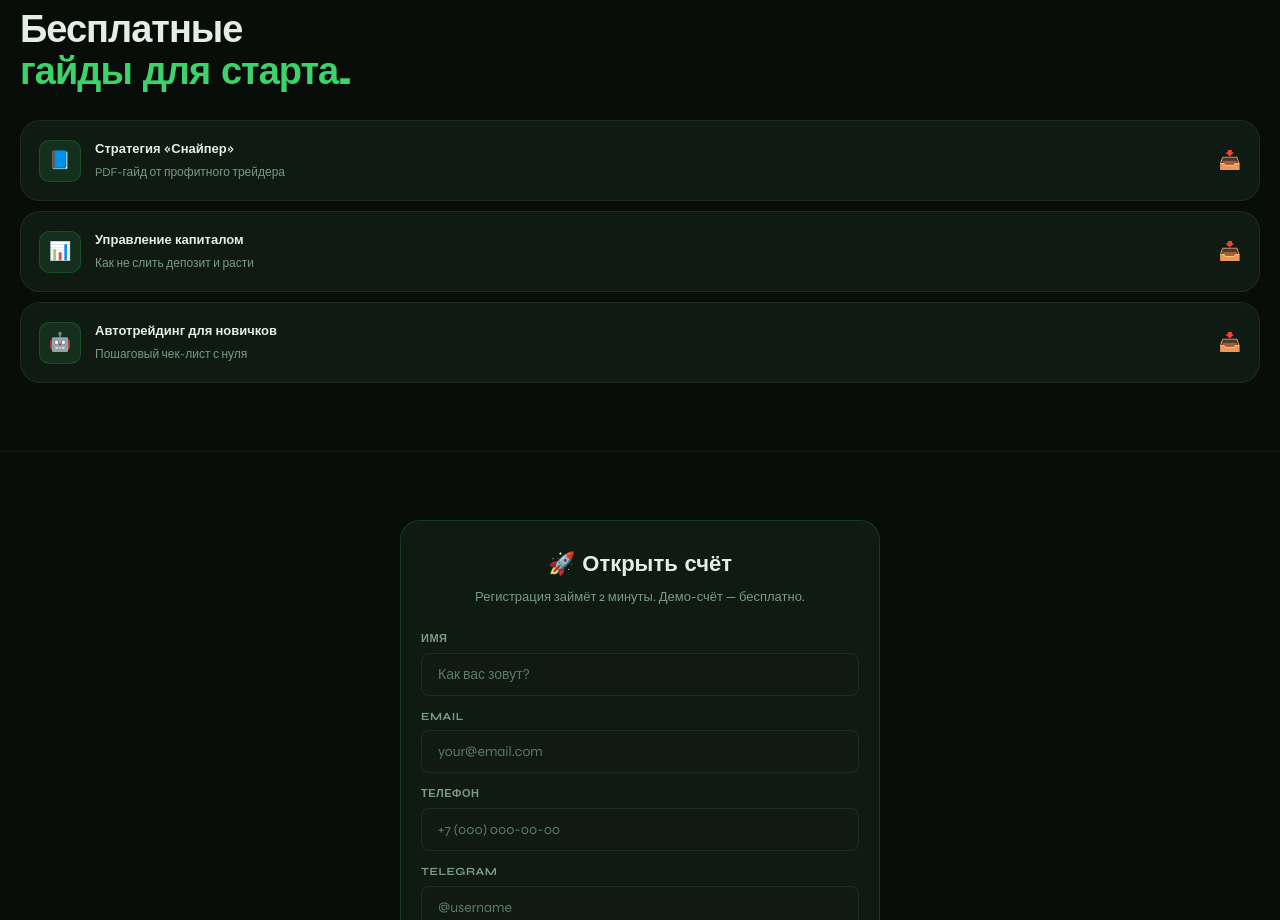
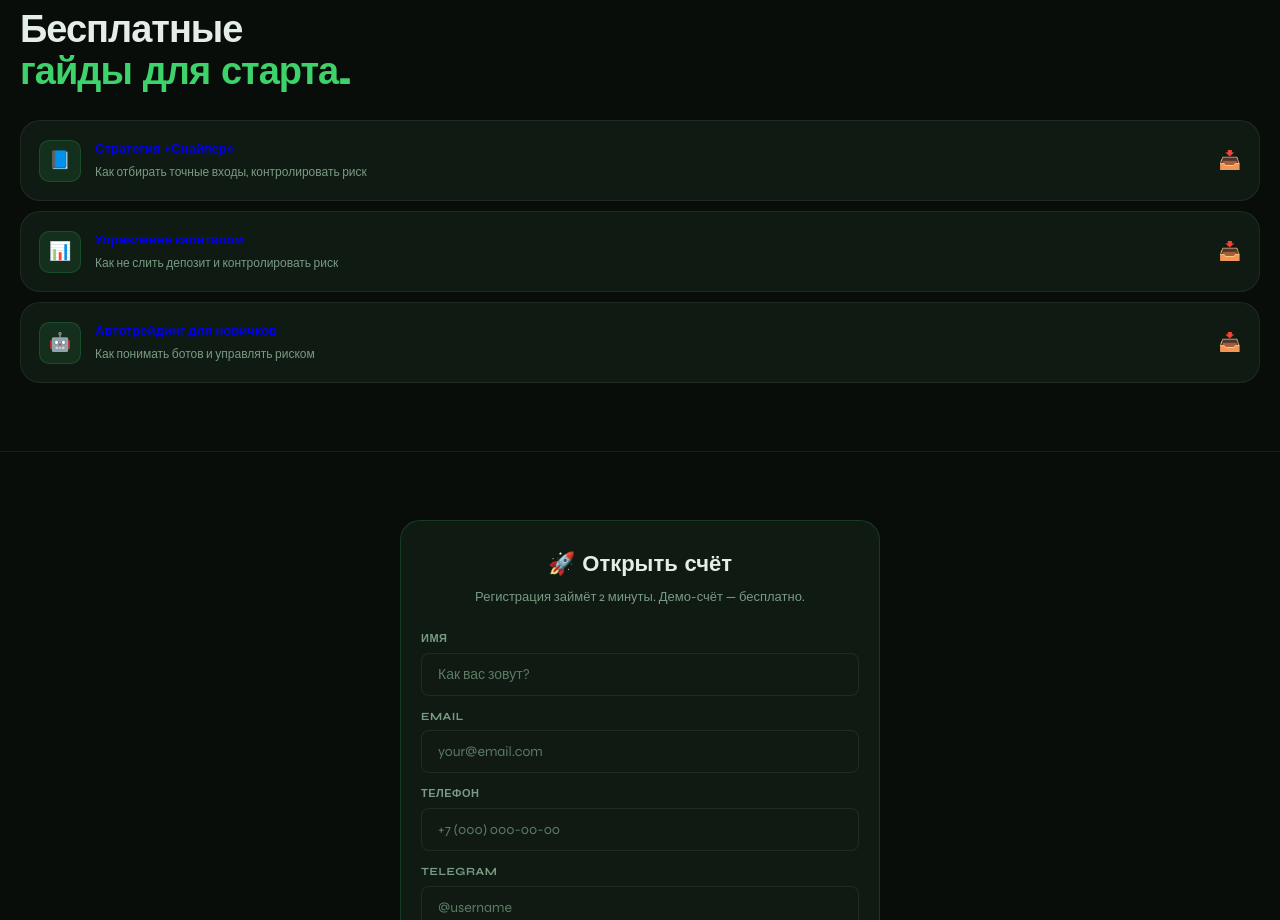
Before and after one commit to dzbIGa/fund4next, a plain HTML site: page index.html in a window 1280 px wide. Shown: the part 8260-9180 px from the top of the page. Drawn offline with Linux system fonts and the light colour scheme.

Commit message:
index.html

```diff
--- a/index.html
+++ b/index.html
@@ -420,10 +420,45 @@ h1{animation:fadeUp .6s .1s ease both}
   <p class="s-label">Обучение</p>
   <h2 class="s-title">Бесплатные<br><span>гайды для старта.</span></h2>
   <div class="guides-grid">
-    <div class="guide-card" data-guide="sniper"><div class="guide-ico">📘</div><div class="guide-info"><h3>Стратегия «Снайпер»</h3><p>PDF-гайд от профитного трейдера</p></div><div class="guide-dl">📥</div></div>
-    <div class="guide-card" data-guide="mm"><div class="guide-ico">📊</div><div class="guide-info"><h3>Управление капиталом</h3><p>Как не слить депозит и расти</p></div><div class="guide-dl">📥</div></div>
-    <div class="guide-card" data-guide="auto"><div class="guide-ico">🤖</div><div class="guide-info"><h3>Автотрейдинг для новичков</h3><p>Пошаговый чек-лист с нуля</p></div><div class="guide-dl">📥</div></div>
-  </div>
+  <!-- Гайд 1: Снайпер -->
+  <a href="https://raw.githubusercontent.com/dzbIGa/fund4next/main/sniper-strategy.pdf"
+     target="_blank"
+     class="guide-card"
+     onclick="if(typeof fbq==='function')fbq('track','Download');">
+    <div class="guide-ico">📘</div>
+    <div class="guide-info">
+      <h3>Стратегия «Снайпер»</h3>
+      <p>Как отбирать точные входы, контролировать риск</p>
+    </div>
+    <div class="guide-dl">📥</div>
+  </a>
+
+  <!-- Гайд 2: Управление капиталом -->
+  <a href="https://raw.githubusercontent.com/dzbIGa/fund4next/main/money-management.pdf"
+     target="_blank"
+     class="guide-card"
+     onclick="if(typeof fbq==='function')fbq('track','Download');">
+    <div class="guide-ico">📊</div>
+    <div class="guide-info">
+      <h3>Управление капиталом</h3>
+      <p>Как не слить депозит и контролировать риск</p>
+    </div>
+    <div class="guide-dl">📥</div>
+  </a>
+
+  <!-- Гайд 3: Автотрейдинг -->
+  <a href="https://raw.githubusercontent.com/dzbIGa/fund4next-guides/main/auto-trading-beginners-expanded.pdf"
+     target="_blank"
+     class="guide-card"
+     onclick="if(typeof fbq==='function')fbq('track','Download');">
+    <div class="guide-ico">🤖</div>
+    <div class="guide-info">
+      <h3>Автотрейдинг для новичков</h3>
+      <p>Как понимать ботов и управлять риском</p>
+    </div>
+    <div class="guide-dl">📥</div>
+  </a>
+</div>
 </section>
 
 <section id="register">
```
